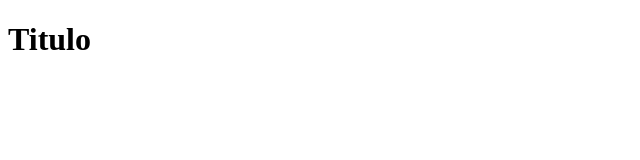
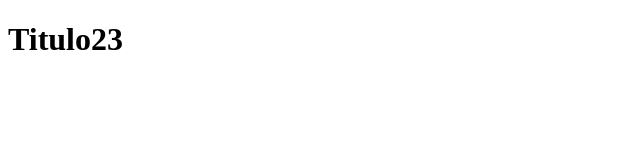
Before and after one commit to JosePruden0308/Hello-wworld-git, a plain HTML site: page index.html in a window 1280 px wide. Shown: the full height of the page, 0-640 px from the left. Drawn offline with Linux system fonts and the light colour scheme.

Commit message:
Se modifica título

```diff
--- a/index.html
+++ b/index.html
@@ -8,7 +8,7 @@
 </head>
 <body>
     <h1>
-	Titulo
+	Titulo23
 	<h1/>
 </body>
 </html>
```
